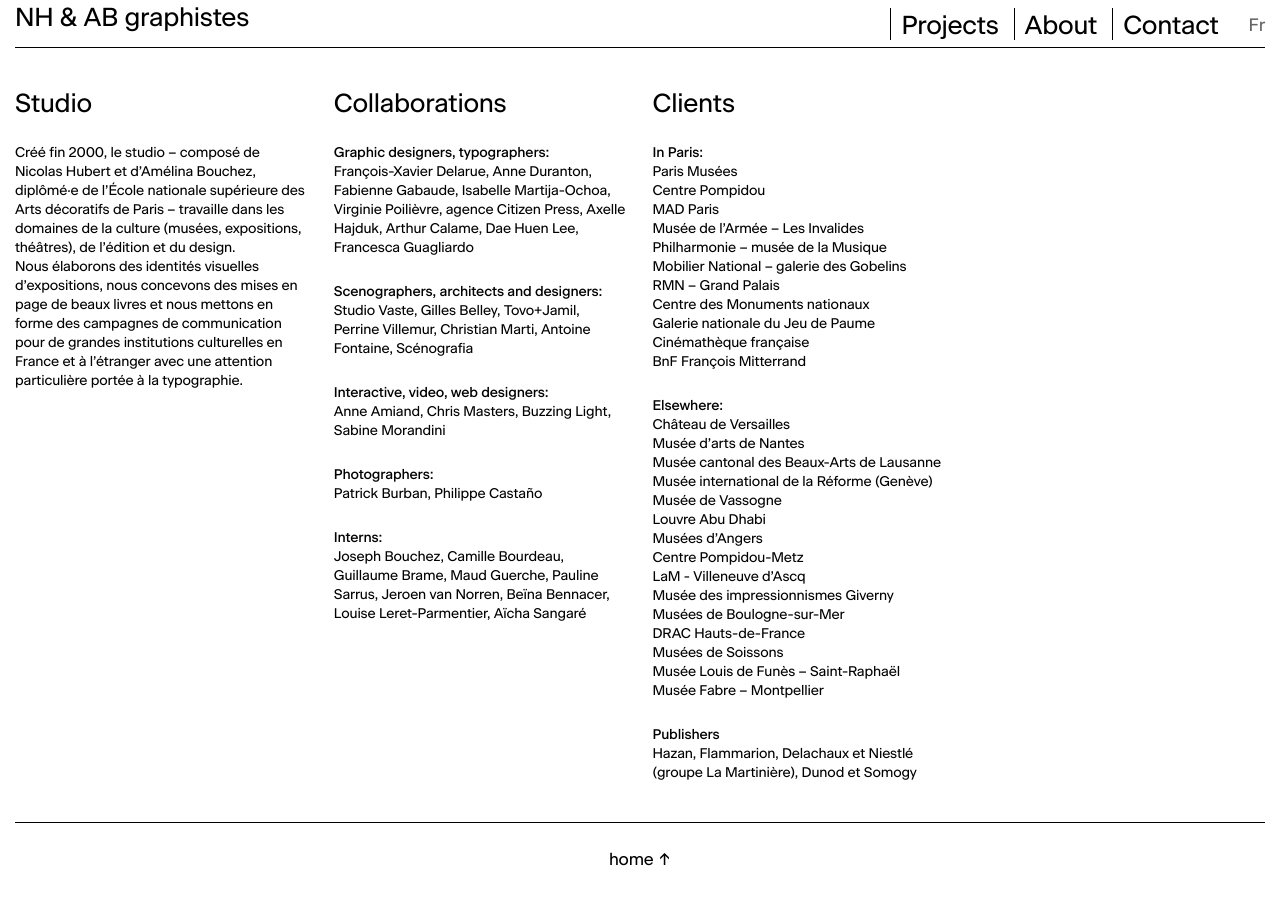
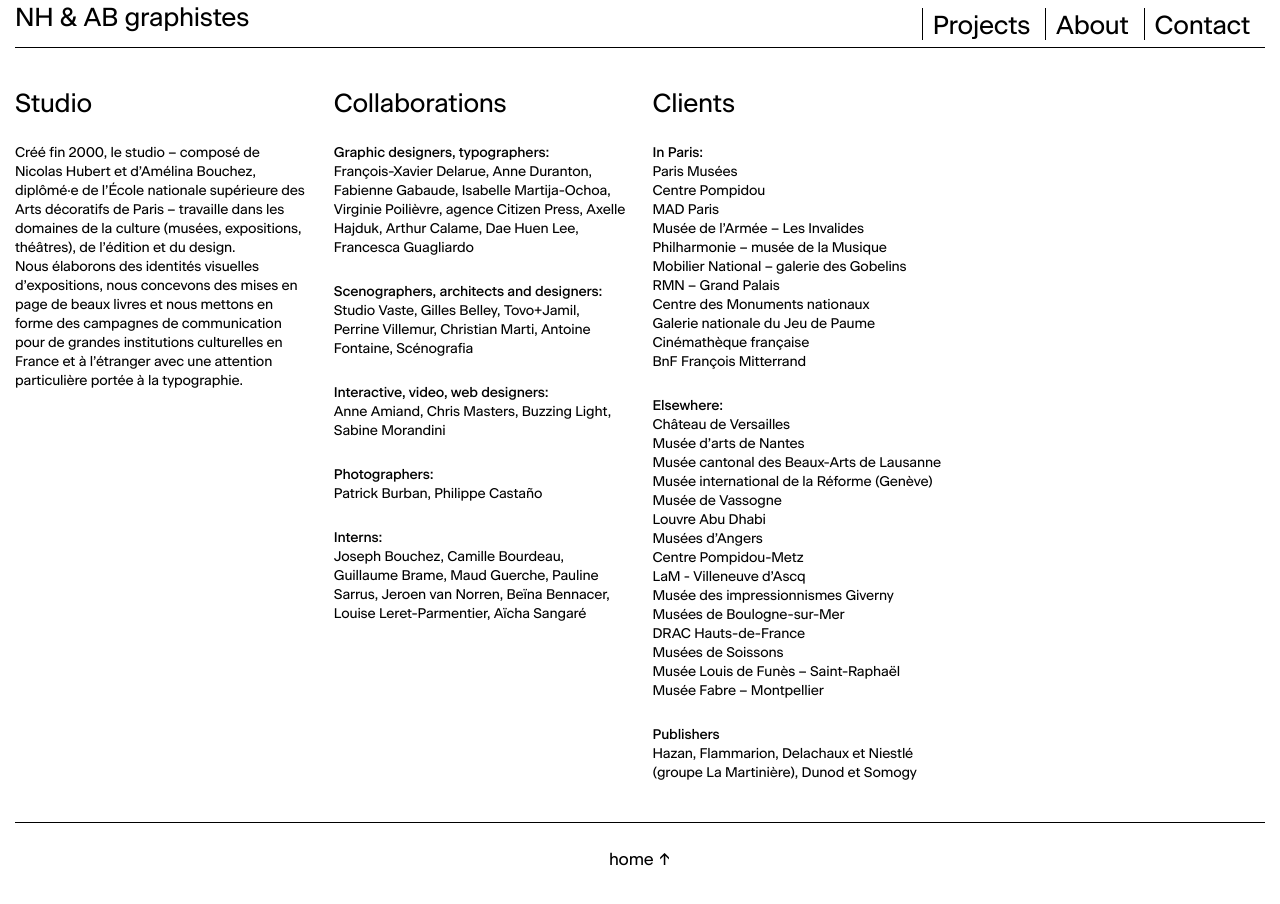
Before and after one commit to nicolas-hubert-graphiste/nicolas-hubert-graphiste.github.io, an Astro site: page /en/infos in a window 1280 px wide. Built offline with nearby package versions, Linux system fonts and the light colour scheme; Astro itself is replaced by a stand-in of ours.

Commit message:
Hide the FR/EN switch in the nav
English pages under /en/ still build, stay in the sitemap and keep their
hreflang links, so they can be shared directly. Flip showLocaleSwitch in
src/i18n/ui.ts to bring the switch back.

```diff
--- a/src/components/MainNav.tsx
+++ b/src/components/MainNav.tsx
@@ -3,6 +3,7 @@
 import {
   localePath,
   otherLocale,
+  showLocaleSwitch,
   stripLocale,
   t,
   type Locale,
@@ -106,6 +107,7 @@
             </div>
             {mobileItem(primary[1]!)}
             {mobileItem(primary[2]!)}
+            {showLocaleSwitch && (
               <a
                 href={switchHref}
                 lang={otherLocale(locale)}
@@ -114,6 +116,7 @@
               >
                 {tr("nav.switchLocale")}
               </a>
+            )}
           </div>
         </div>
       )}
@@ -139,7 +142,8 @@
           categories.map((item) => desktopItem(item, { sub: true }))}
         {desktopItem(primary[1]!)}
         {desktopItem(primary[2]!)}
-        <div className={cn("hidden h-full items-center pt-[2px] pl-3 lg:flex")}>
+        {showLocaleSwitch && (
+          <div className="hidden h-full items-center pt-[2px] pl-3 lg:flex">
             <a
               href={switchHref}
               lang={otherLocale(locale)}
@@ -149,6 +153,7 @@
               {tr("nav.switchLocale")}
             </a>
           </div>
+        )}
 
         <button
           type="button"
--- a/src/i18n/ui.ts
+++ b/src/i18n/ui.ts
@@ -1,6 +1,12 @@
 export const locales = ["fr", "en"] as const;
 export type Locale = (typeof locales)[number];
 export const defaultLocale: Locale = "fr";
+
+/**
+ * Show the FR/EN switch in the nav. Off for now: /en/ pages still build and
+ * are indexed, and can be shared directly, but are not linked from the menu.
+ */
+export const showLocaleSwitch = false;
 
 /**
  * Static interface strings. CMS content is French-first with optional English
```
Lines whose indentation alone changed are shown as unchanged.
